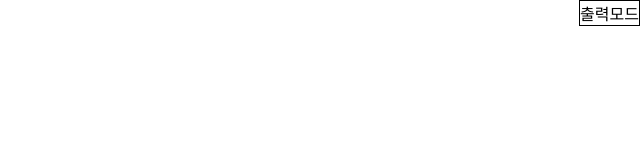
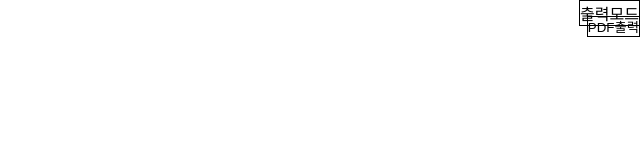
Before and after one commit to thunder0902/baduk1, a plain HTML site: page index.html in a window 1280 px wide. Shown: the top 160 px of the page, 640-1280 px from the left. Drawn offline with nearby package versions, Linux system fonts and the light colour scheme.

Commit message:
Add files via upload

```diff
--- a/index.html
+++ b/index.html
@@ -10,6 +10,7 @@
   <body>
     <h1 class="titleName"></h1>
     <div class="hideon">출력모드</div>
+    <button id="yourButtonId">PDF출력</button>
     <header>
       <img class="imgBtn" src="./img/icon.png" alt="" />
       <div class="toggleDisplay">
@@ -37,7 +38,6 @@
             </li>
           </ul>
           <ul class="modalUi">
-            <li><button id="yourButtonId">PDF출력</button></li>
             <li style="display: flex">
               <button class="tBtn">새로고침</button>
               <p style="color: rgb(75, 75, 75); margin: 0px 0px 0px 20px">
--- a/style.css
+++ b/style.css
@@ -2,10 +2,18 @@ body {
   margin: 0;
   list-style: none;
   overflow: hidden;
+  width: 100vw;
 }
 /* 첫 열에 대한 스타일 */
 /* 첫 열과 첫 행에 대한 스타일 */
-
+#yourButtonId {
+  position: absolute;
+  top: 2%;
+  right: 0;
+  padding: 0;
+  background: none;
+  border: 1px solid black;
+}
 /* 헤더 */
 
 header {
```
